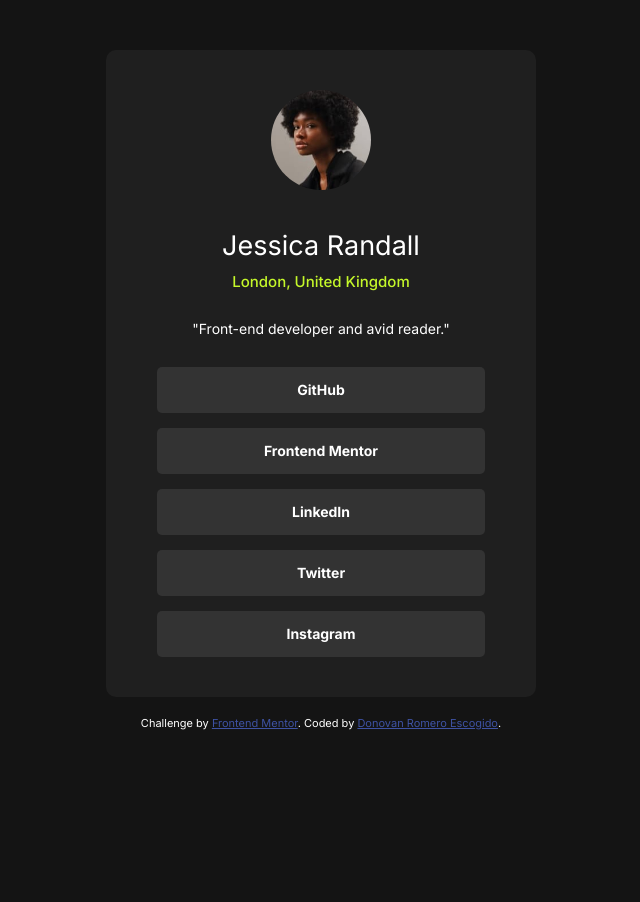
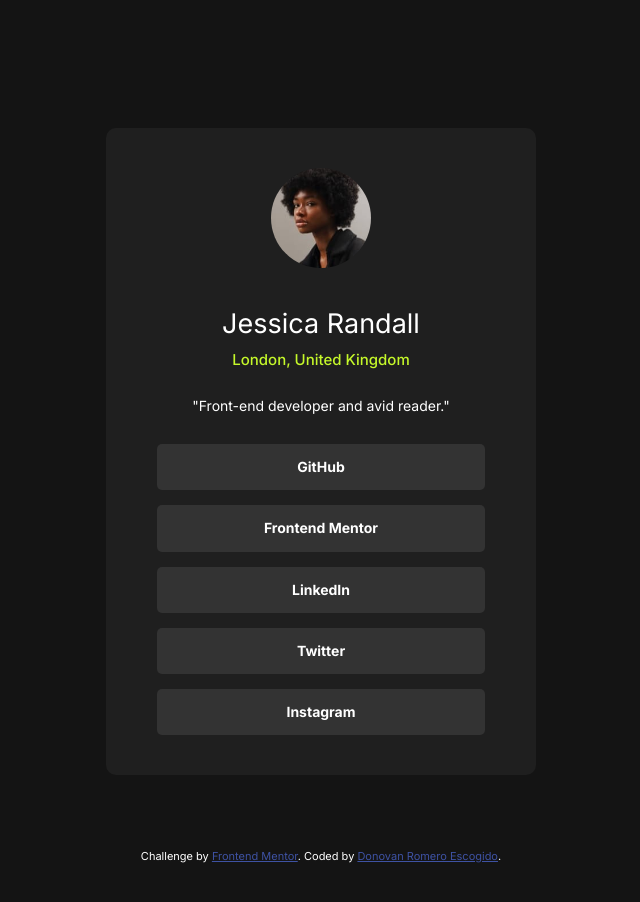
Before and after one commit to nsvonod12/Social-links-profile, a plain HTML site: page index.html in a window 1280 px wide. Shown: the whole page, without its empty margins (319-959 px from the left). Before the commit the page ends 800 px from the top, so only its background shows below. Drawn offline with Linux system fonts and the light colour scheme.

Commit message:
fix: styles.css container

```diff
--- a/styles/styles.css
+++ b/styles/styles.css
@@ -27,19 +27,24 @@ h2{
 }
 
 .container{
+    padding: 10rem 0;
     max-width: 144rem;
-    display: flex;
+    width: 90%;
+    height: 100vh;
+    margin: 0 auto;
+    /* display: flex;
     flex-direction: column;
     justify-content: center;
-    align-items: center;
-    padding-top: 5rem;
+    align-items: center; */
+    display: grid;
+    place-items: center;
 }
 
 .card{
+    height: auto;
+    width: 43rem;
+    border-radius: 1rem;
     background-color: var(--DarkGrey);
-    width: 43rem;
-    height: auto;
-    border-radius: 1rem;
 }
 
 .card-profile{
```
